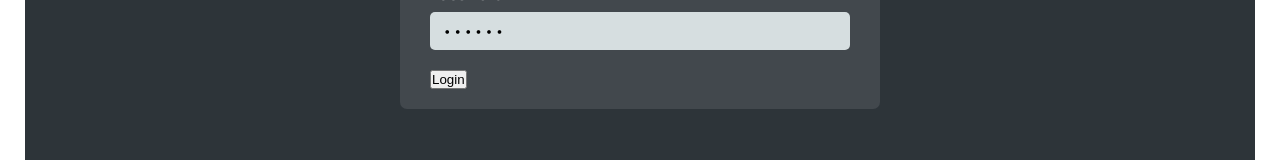
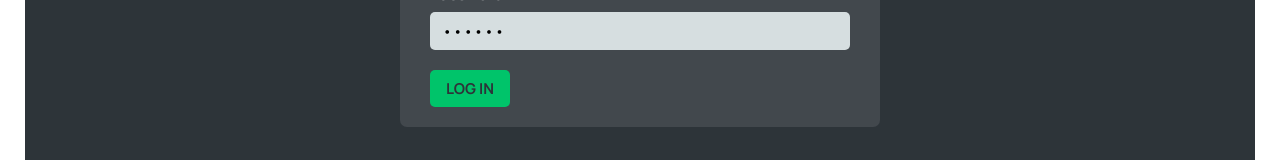
Before and after one commit to Suvisuttikasame/golangWebAPI-page, a React (Vite) app: page /login in a window 1280 px wide. Shown: the part 281-441 px from the top of the page. Built offline with nearby package versions, Linux system fonts and the light colour scheme; data requests are answered from the project's data file.

Commit message:
- [feat] login/out + protect route

```diff
--- a/src/App.jsx
+++ b/src/App.jsx
@@ -2,6 +2,7 @@ import { BrowserRouter, Navigate, Route, Routes } from "react-router-dom";
 import Product from "./pages/Product";
 import Pricing from "./pages/Pricing";
 import Homepage from "./pages/Homepage";
+import ProtectedRoute from "./pages/ProtectedRoute";
 import PageNotfound from "./pages/PageNotfound";
 import Login from "./pages/Login";
 import AppLayout from "./pages/AppLayout";
@@ -10,9 +11,11 @@ import City from "./components/City";
 import CountryList from "./components/CountryList";
 import Form from "./components/Form";
 import { CityProvider } from "./contexts/CityProvider";
+import { AuthProvider } from "./contexts/AuthProvider";
 
 function App() {
   return (
+    <AuthProvider>
       <CityProvider>
         <BrowserRouter>
           <Routes>
@@ -20,8 +23,15 @@ function App() {
             <Route path="product" element={<Product />} />
             <Route path="pricing" element={<Pricing />} />
             <Route path="login" element={<Login />} />
-          <Route path="app" element={<AppLayout />}>
-            <Route index element={<Navigate to="cities" />} />
+            <Route
+              path="app"
+              element={
+                <ProtectedRoute>
+                  <AppLayout />
+                </ProtectedRoute>
+              }
+            >
+              <Route index element={<Navigate replace to="cities" />} />
               <Route path="cities" element={<CityList />} />
               <Route path="cities/:id" element={<City />} />
               <Route path="countries" element={<CountryList />} />
@@ -31,6 +41,7 @@ function App() {
           </Routes>
         </BrowserRouter>
       </CityProvider>
+    </AuthProvider>
   );
 }
 
--- a/src/components/User.jsx
+++ b/src/components/User.jsx
@@ -1,16 +1,15 @@
+import { useAuth } from "../contexts/AuthProvider";
 import styles from "./User.module.css";
-
-const FAKE_USER = {
-  name: "Jack",
-  email: "jack@example.com",
-  password: "qwerty",
-  avatar: "https://i.pravatar.cc/100?u=zz",
-};
+import { useNavigate } from "react-router-dom";
 
 function User() {
-  const user = FAKE_USER;
+  const { user, logout } = useAuth();
+  const navigate = useNavigate();
 
-  function handleClick() {}
+  function handleClick() {
+    logout();
+    navigate("/");
+  }
 
   return (
     <div className={styles.user}>
--- /dev/null
+++ b/src/contexts/AuthProvider.jsx
@@ -0,0 +1,56 @@
+import { createContext, useContext, useReducer } from "react";
+import PropTypes from "prop-types";
+
+const AuthContext = createContext();
+const FAKE_USER = {
+  name: "Jack",
+  email: "jack@example.com",
+  password: "qwerty",
+  avatar: "https://i.pravatar.cc/100?u=zz",
+};
+const initialState = {
+  user: null,
+  isAuthen: false,
+};
+
+function reducer(state, action) {
+  switch (action.type) {
+    case "login":
+      return { ...state, user: action.payload, isAuthen: true };
+    case "logout":
+      return { ...state, user: null, isAuthen: false };
+    default:
+      throw new Error("no this action");
+  }
+}
+
+function AuthProvider({ children }) {
+  const [state, dispatch] = useReducer(reducer, initialState);
+  const { user, isAuthen } = state;
+
+  function login(username, password) {
+    if (username === FAKE_USER.email && password === FAKE_USER.password)
+      dispatch({ type: "login", payload: FAKE_USER });
+  }
+
+  function logout() {
+    dispatch({ type: "logout" });
+  }
+
+  return (
+    <AuthContext.Provider value={{ user, isAuthen, login, logout }}>
+      {children}
+    </AuthContext.Provider>
+  );
+}
+
+function useAuth() {
+  const authContext = useContext(AuthContext);
+  return authContext;
+}
+
+AuthProvider.propTypes = {
+  children: PropTypes.node,
+};
+
+export { AuthProvider, useAuth };
--- a/src/contexts/CityProvider.jsx
+++ b/src/contexts/CityProvider.jsx
@@ -93,6 +93,6 @@ function useCity() {
 }
 
 CityProvider.propTypes = {
-  children: PropTypes.object,
+  children: PropTypes.node,
 };
 export { CityProvider, useCity };
--- a/src/pages/AppLayout.jsx
+++ b/src/pages/AppLayout.jsx
@@ -1,12 +1,14 @@
 import Map from "./Map";
 import Sidebar from "./Sidebar";
 import styles from "./AppLayout.module.css";
+import User from "../components/User";
 
 function AppLayout() {
   return (
     <div className={styles.app}>
       <Sidebar />
       <Map />
+      <User />
     </div>
   );
 }
--- a/src/pages/Homepage.jsx
+++ b/src/pages/Homepage.jsx
@@ -17,7 +17,7 @@ export default function Homepage() {
           of. Never forget your wonderful experiences, and show your friends how
           you have wandered the world.
         </h2>
-        <Link to="app" className="cta">
+        <Link to="login" className="cta">
           START TRACKING NOW
         </Link>
       </section>
--- a/src/pages/Login.jsx
+++ b/src/pages/Login.jsx
@@ -1,11 +1,28 @@
-import { useState } from "react";
+import { useState, useEffect } from "react";
 import styles from "./Login.module.css";
 import PageNav from "../components/Pagenav";
+import Button from "../components/Button";
+import { useAuth } from "../contexts/AuthProvider";
+import { useNavigate } from "react-router-dom";
 
 export default function Login() {
   // PRE-FILL FOR DEV PURPOSES
   const [email, setEmail] = useState("jack@example.com");
   const [password, setPassword] = useState("qwerty");
+  const { login, isAuthen } = useAuth();
+  const navigate = useNavigate();
+
+  useEffect(
+    function () {
+      if (isAuthen) navigate("/app", { replace: true });
+    },
+    [isAuthen, navigate]
+  );
+
+  function handleLogin(e) {
+    e.preventDefault();
+    if (email && password) login(email, password);
+  }
 
   return (
     <main className={styles.login}>
@@ -32,7 +49,9 @@ export default function Login() {
         </div>
 
         <div>
-          <button>Login</button>
+          <Button type="primary" clickEvent={handleLogin}>
+            Log in
+          </Button>
         </div>
       </form>
     </main>
--- /dev/null
+++ b/src/pages/ProtectedRoute.jsx
@@ -0,0 +1,20 @@
+import { useEffect } from "react";
+import { useAuth } from "../contexts/AuthProvider";
+import { useNavigate } from "react-router-dom";
+import PropTypes from "prop-types";
+
+export default function ProtectedRoute({ children }) {
+  const { isAuthen } = useAuth();
+  const navigate = useNavigate();
+  useEffect(
+    function () {
+      if (!isAuthen) navigate("/");
+    },
+    [isAuthen, navigate]
+  );
+  return isAuthen ? children : null;
+}
+
+ProtectedRoute.propTypes = {
+  children: PropTypes.node,
+};
```
Lines whose indentation alone changed are shown as unchanged.
